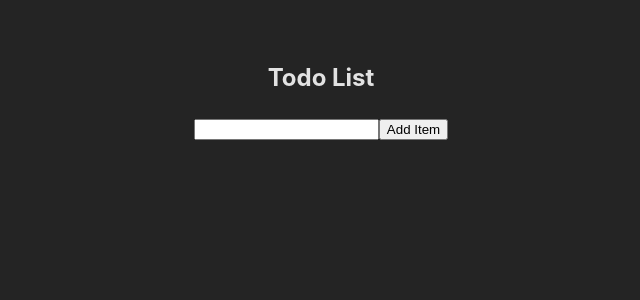
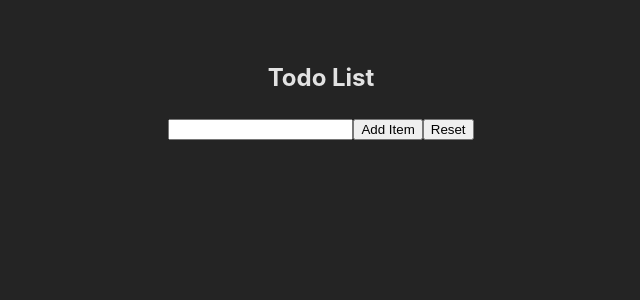
Before and after one commit to mrdnr/React-Exercise, a React (Vite) app: page / in a window 1280 px wide. Shown: the top 300 px of the page, without its empty margins (319-959 px from the left). Built offline with nearby package versions, Linux system fonts and the light colour scheme.

Commit message:
Lists and State 3

```diff
--- a/src/components/TodoList.jsx
+++ b/src/components/TodoList.jsx
@@ -9,6 +9,11 @@ const TodoList = () => {
       setItems([...items, newItem.trim()]);
       setNewItem('');
     }
+  };
+
+  const handleReset = () => {
+    setItems([]);
+    setNewItem('');
   };
 
   return (
@@ -26,6 +31,7 @@ const TodoList = () => {
           onChange={(e) => setNewItem(e.target.value)}
         />
         <button onClick={handleAddItem}>Add Item</button>
+        <button onClick={handleReset}>Reset</button>
       </div>
     </div>
   );
```
